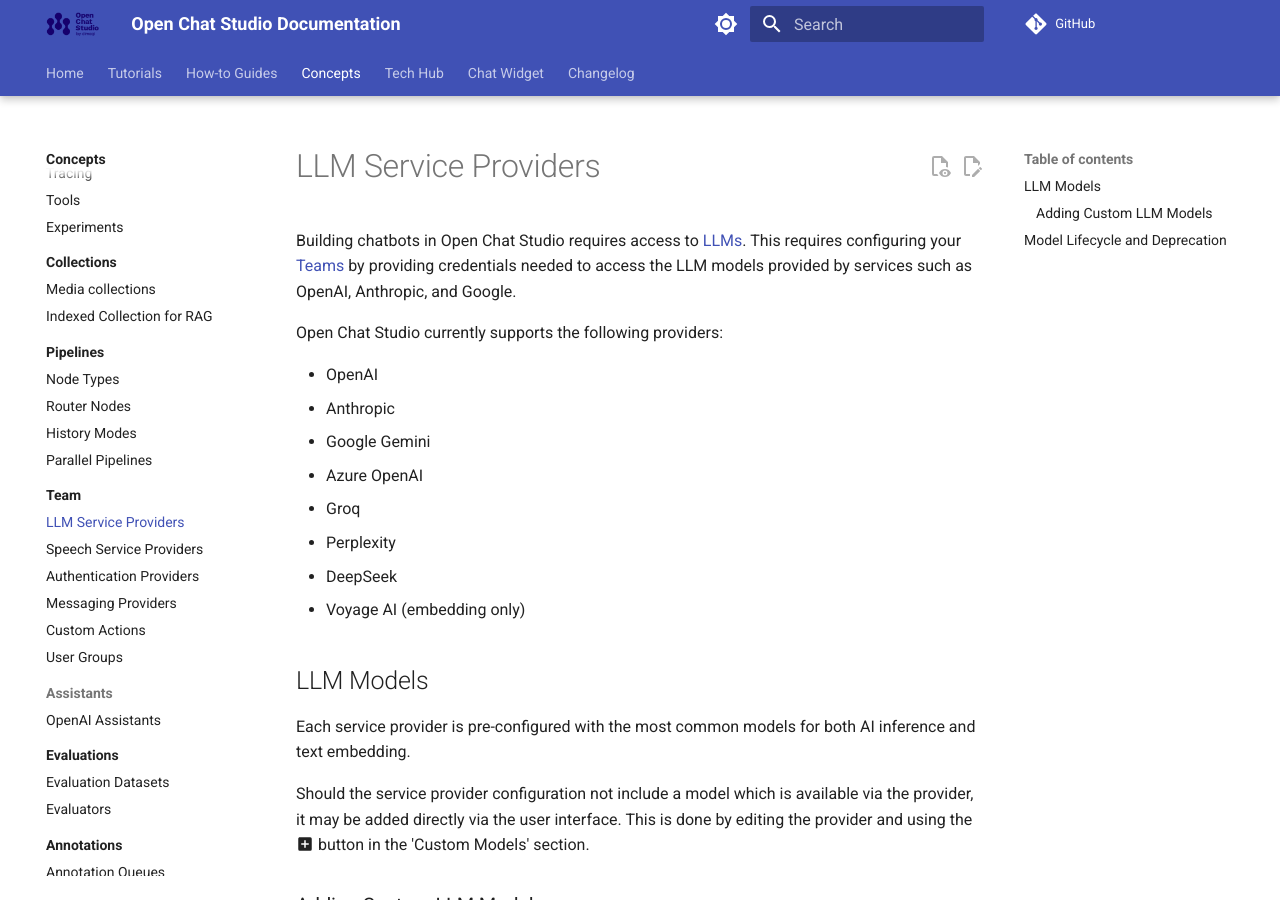
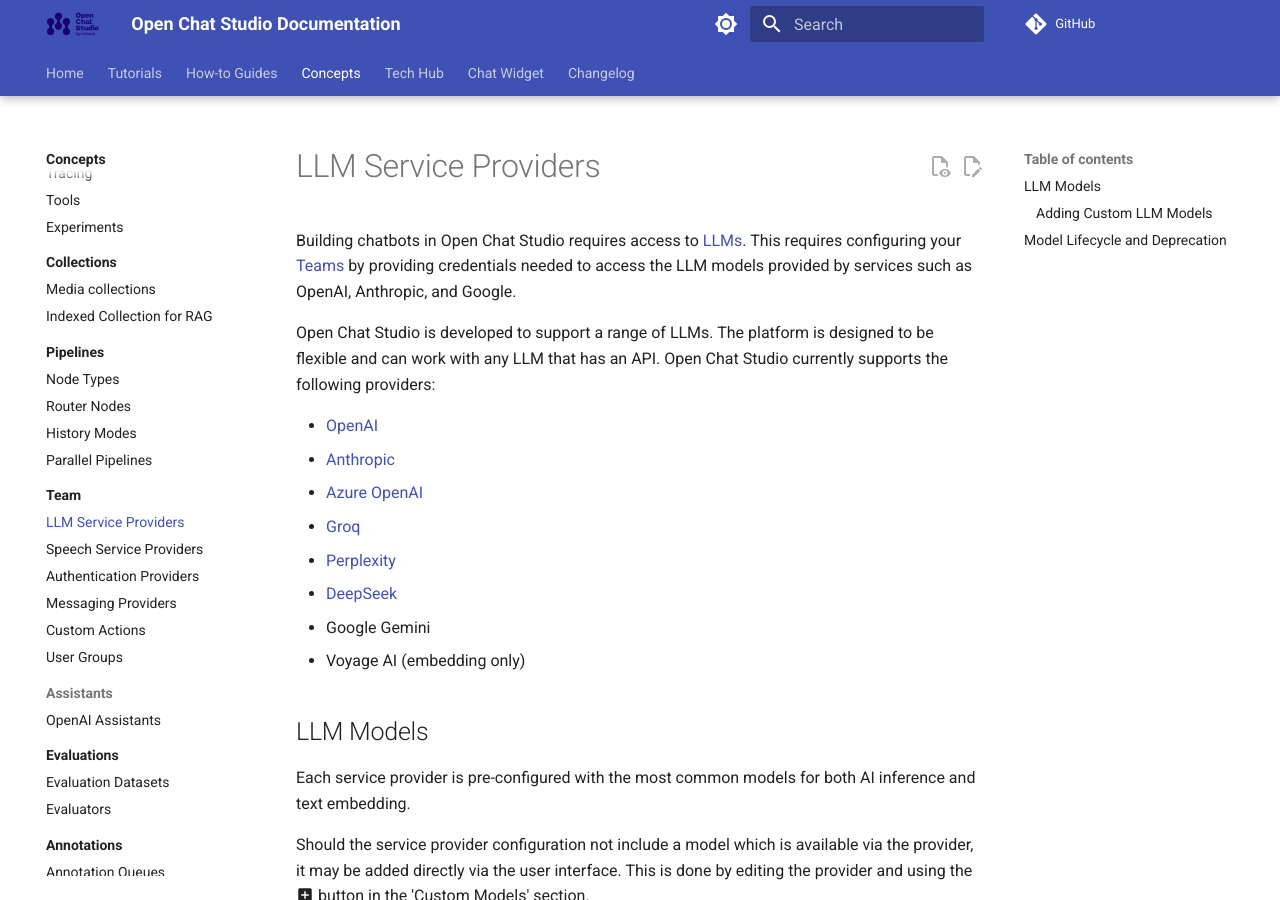
Before and after one commit to dimagi/open-chat-studio-docs, an MkDocs documentation site: the page built from docs/concepts/team/llm_providers.md, in a window 1280 px wide and 900 px high. Built offline with MkDocs 1.6.1 and Material for MkDocs 9.7.7, drawn with Linux system fonts in a browser that asks for light colours; a script that is not in the unit is left out; comment, search, counter and statistics services are not loaded.

```diff
--- a/docs/concepts/team/llm_providers.md
+++ b/docs/concepts/team/llm_providers.md
@@ -2,15 +2,16 @@
 
 Building chatbots in Open Chat Studio requires access to [LLMs](../llm.md). This requires configuring your [Teams](index.md) by providing credentials needed to access the LLM models provided by services such as OpenAI, Anthropic, and Google.
 
-Open Chat Studio currently supports the following providers:
+Open Chat Studio is developed to support a range of LLMs. The platform is designed to be flexible and can work with any
+LLM that has an API. Open Chat Studio currently supports the following providers:
 
-* OpenAI
-* Anthropic
+* [OpenAI](https://platform.openai.com/docs/models)
+* [Anthropic](https://docs.anthropic.com/en/docs/about-claude/models)
+* [Azure OpenAI](https://learn.microsoft.com/en-us/azure/ai-services/openai/concepts/models?tabs=python-secure%2Cglobal-standard%2Cstandard-chat-completions)
+* [Groq](https://console.groq.com/docs/models)
+* [Perplexity](https://docs.perplexity.ai/guides/model-cards)
+* [DeepSeek](https://api-docs.deepseek.com/quick_start/pricing)
 * Google Gemini
-* Azure OpenAI
-* Groq
-* Perplexity
-* DeepSeek
 * Voyage AI (embedding only)
 
 ## LLM Models
@@ -23,7 +24,7 @@
 
 If your LLM provider list doesn't have a pre-configured model you want to use, you can add it under the "Custom LLM Models" section.
 
-See the [How to guide for adding custom LLM models](../../tutorials/configure_providers.md)
+See the [How to guide for adding custom LLM models](../../tutorials/configure_providers.md#adding-custom-llm-models)
 
 ## Model Lifecycle and Deprecation
 
```
Also changed, not shown: docs/concepts/pipelines/nodes.md (+5 -4 lines), docs/how-to/choose_llm_model.md (+1 -9 lines).
